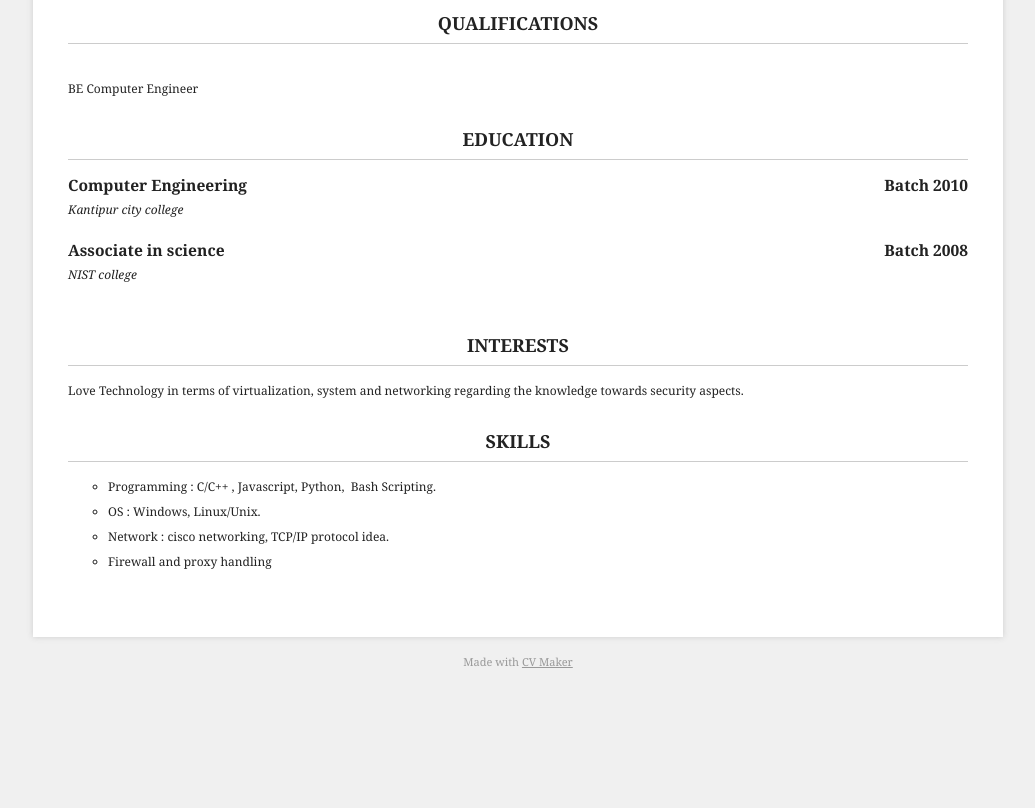
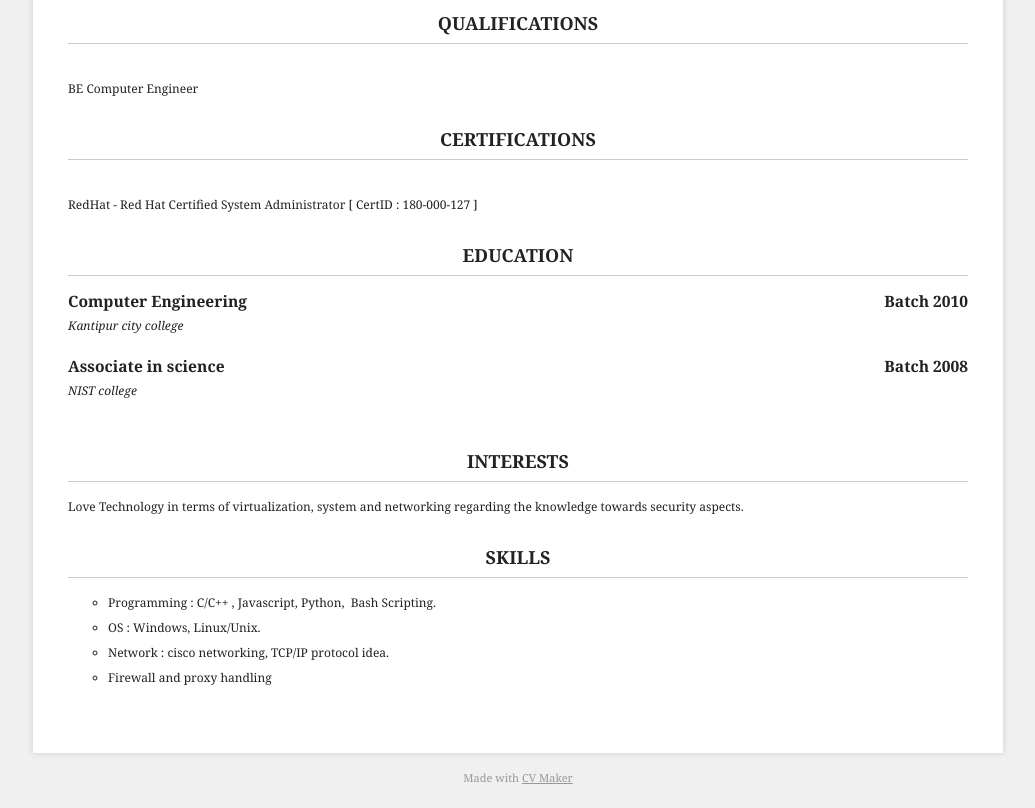
Before and after one commit to Arungit101/linux_presentation, a website: page samples.html in a window 1280 px wide. Shown: the part 840-1648 px from the top of the page, without its empty margins (122-1157 px from the left). Before the commit the page ends 1532 px from the top, so only its background shows below. Drawn offline with Linux system fonts and the light colour scheme.

Commit message:
rhcsa update

```diff
--- a/sample.html
+++ b/samples.html
@@ -250,6 +250,18 @@
 						</div>
 			<div class="clear"> </div>
 		</div>
+
+	<div class="section section-qualifications">
+			<h2 class="title">Certifications</h2>
+			<div class="set">
+							<div class="item">
+								<span class="info"><br /> RedHat - Red Hat Certified System Administrator [ CertID : 180-000-127 ]</span>
+							</div>
+						</div>
+			<div class="clear"> </div>
+		</div>
+
+
 			<div class="section section-education">
 			<h2 class="title">Education</h2>
 			<div class="set">
```
